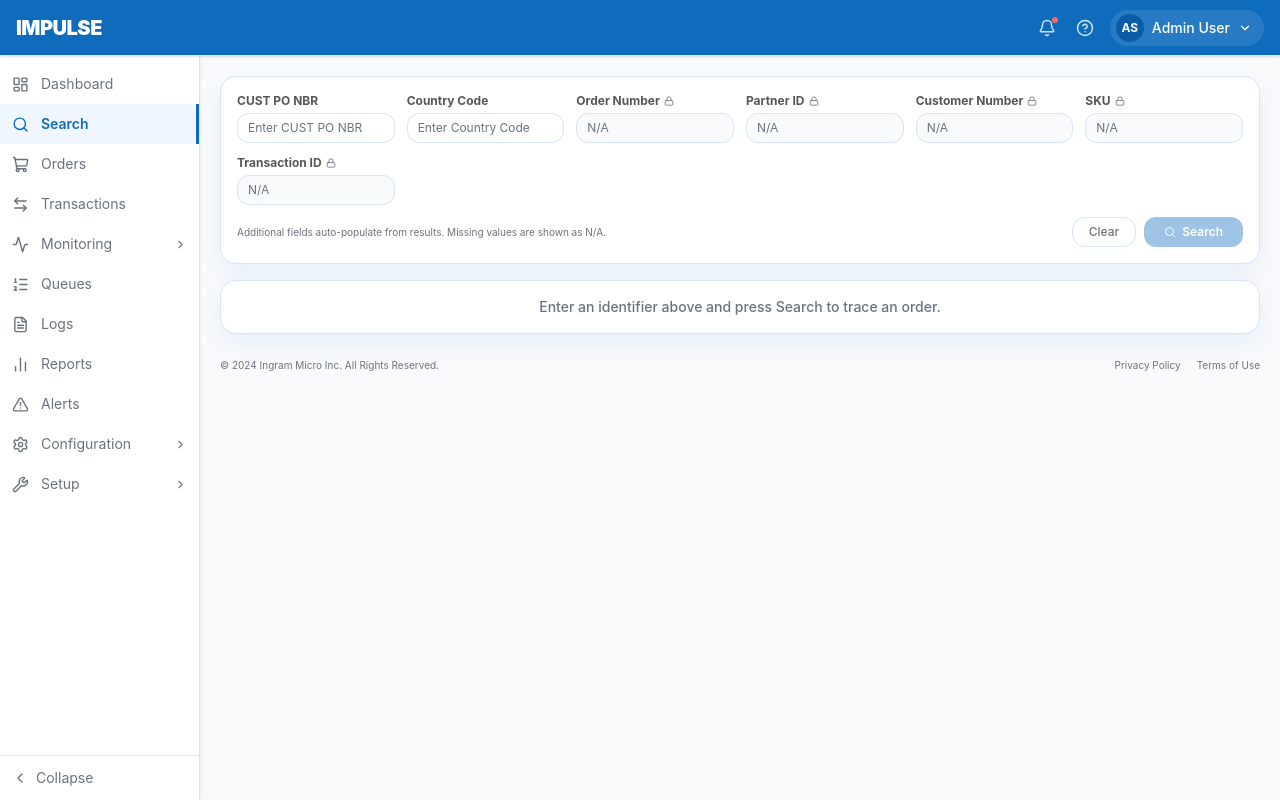
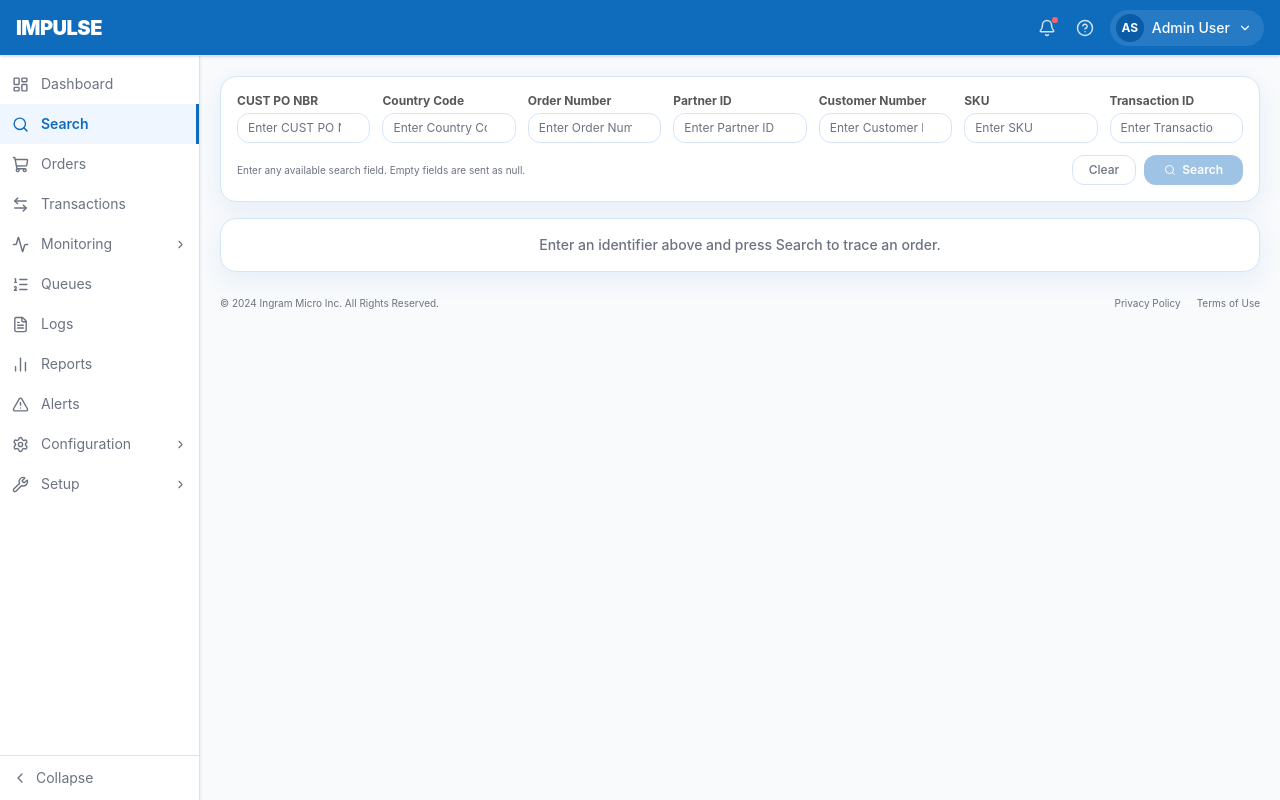
Before and after one commit to im-charmi152/Impulse_Tool, a React (Vite) app in the folder my-dashboard/: page / in a window 1280 px wide. Built offline with nearby package versions, Linux system fonts and the light colour scheme.

Commit message:
SearchBar changes

```diff
--- a/my-dashboard/src/components/search/SearchBar.jsx
+++ b/my-dashboard/src/components/search/SearchBar.jsx
@@ -3,50 +3,120 @@ import { Search as SearchIcon, X, Lock } from "lucide-react";
 import { SEARCH_FIELDS } from "../../data/navigation";
 
 function normalizeDisplayValue(value) {
-  if (value == null || value === "" || value === "—") return "N/A";
+  if (value == null || value === "" || value === "—") {
+    return "N/A";
+  }
+
   return String(value);
 }
 
 function SearchBar({ onSearch, loading, resultOrder, resultLineItems }) {
   const [values, setValues] = useState({});
 
-  const requiredParams = SEARCH_FIELDS.filter((f) => f.supported).map((f) => f.param);
-  const canSearch = requiredParams.every((param) => values[param]?.trim());
+  // ------------------------------------------------------------
+  // Supported search fields
+  // ------------------------------------------------------------
+  const supportedFields = useMemo(
+    () => SEARCH_FIELDS.filter((field) => field.supported),
+    [],
+  );
 
+  // User only needs to enter ONE supported field.
+  const canSearch = useMemo(
+    () => supportedFields.some((field) => values[field.param]?.trim()),
+    [supportedFields, values],
+  );
+
+  // ------------------------------------------------------------
+  // Values automatically populated from search results
+  // ------------------------------------------------------------
   const derivedValues = useMemo(() => {
-    const firstLine = Array.isArray(resultLineItems) ? resultLineItems[0] : null;
+    const firstLine = Array.isArray(resultLineItems)
+      ? resultLineItems[0]
+      : null;
 
     return {
       orderNumber: normalizeDisplayValue(
-        resultOrder?.imiAsgdOrdrNbr ?? resultOrder?.ordrNbr ?? resultOrder?.orderNumber,
+        resultOrder?.imiAsgdOrdrNbr ??
+          resultOrder?.ordrNbr ??
+          resultOrder?.orderNumber,
       ),
+
       partnerId: normalizeDisplayValue(resultOrder?.partnerId),
+
       accountNumber: normalizeDisplayValue(
         resultOrder?.custNbr ?? resultOrder?.accountNumber,
       ),
-      sku: normalizeDisplayValue(
-        firstLine?.imPartNbr ?? firstLine?.sku,
-      ),
+
+      sku: normalizeDisplayValue(firstLine?.imPartNbr ?? firstLine?.sku),
+
       transactionId: normalizeDisplayValue(
         resultOrder?.xactSet ?? resultOrder?.transactionId,
       ),
+
+      poNumber: normalizeDisplayValue(resultOrder?.poNumber),
+
+      countryCode: normalizeDisplayValue(resultOrder?.countryCode),
     };
   }, [resultOrder, resultLineItems]);
 
+  // ------------------------------------------------------------
+  // Handle field changes
+  // ------------------------------------------------------------
   const handleChange = useCallback((param, value) => {
-    setValues((prev) => ({ ...prev, [param]: value }));
+    setValues((prev) => ({
+      ...prev,
+      [param]: value,
+    }));
   }, []);
 
-  const handleClear = useCallback(() => setValues({}), []);
+  // ------------------------------------------------------------
+  // Clear search
+  // ------------------------------------------------------------
+  const handleClear = useCallback(() => {
+    setValues({});
+  }, []);
 
+  // ------------------------------------------------------------
+  // Submit search
+  // ------------------------------------------------------------
   const handleSubmit = useCallback(() => {
-    if (!canSearch || loading) return;
-    onSearch(values);
-  }, [values, canSearch, loading, onSearch]);
+    if (!canSearch || loading) {
+      return;
+    }
 
+    /*
+      Build request dynamically from SEARCH_FIELDS.
+
+      Example:
+      {
+        poNumber: "8936049D",
+        countryCode: null,
+        orderNumber: null,
+        partnerId: "US922531",
+        accountNumber: null,
+        sku: null,
+        transactionId: null
+      }
+    */
+
+    const searchParams = {};
+
+    supportedFields.forEach((field) => {
+      const value = values[field.param]?.trim();
+
+      searchParams[field.param] = value || null;
+    });
+
+    onSearch(searchParams);
+  }, [values, canSearch, loading, onSearch, supportedFields]);
+
+  // ------------------------------------------------------------
+  // UI
+  // ------------------------------------------------------------
   return (
     <div className="enterprise-card">
-      <div className="grid grid-cols-2 sm:grid-cols-3 lg:grid-cols-6 gap-3">
+      <div className="grid grid-cols-2 sm:grid-cols-3 lg:grid-cols-7 gap-3">
         {SEARCH_FIELDS.map(({ label, param, supported }) => {
           const displayValue = supported
             ? values[param] || ""
@@ -56,8 +126,10 @@ function SearchBar({ onSearch, loading, resultOrder, resultLineItems }) {
             <div key={param}>
               <label className="field-label flex items-center gap-1 text-xs mb-1">
                 {label}
+
                 {!supported && <Lock size={10} className="text-[#6B7280]" />}
               </label>
+
               <div className="relative">
                 <input
                   type="text"
@@ -66,11 +138,17 @@ function SearchBar({ onSearch, loading, resultOrder, resultLineItems }) {
                   placeholder={supported ? `Enter ${label}` : "N/A"}
                   value={displayValue}
                   onChange={(e) => handleChange(param, e.target.value)}
-                onKeyDown={(e) => e.key === "Enter" && handleSubmit()}
+                  onKeyDown={(e) => {
+                    if (e.key === "Enter") {
+                      handleSubmit();
+                    }
+                  }}
                   className="w-full border border-[#D6E4F7] rounded-xl px-2.5 py-1.5 text-xs text-[#1F2937] focus:outline-none focus:ring-2 focus:ring-[#0F6CBD] focus:border-transparent placeholder-[#6B7280] pr-7 disabled:bg-[#F8FAFC] disabled:text-[#6B7280] disabled:cursor-not-allowed"
                 />
+
                 {supported && values[param] && (
                   <button
+                    type="button"
                     onClick={() => handleChange(param, "")}
                     className="absolute right-2 top-2 text-[#6B7280] hover:text-[#1F2937]"
                     aria-label={`Clear ${label}`}
@@ -83,23 +161,34 @@ function SearchBar({ onSearch, loading, resultOrder, resultLineItems }) {
           );
         })}
       </div>
+
+      {/* -------------------------------------------------------
+          Footer
+      ------------------------------------------------------- */}
       <div className="flex items-center justify-between mt-3">
         <span className="text-[10px] text-[#6B7280]">
-          Additional fields auto-populate from results. Missing values are shown as N/A.
+          Enter any available search field. Empty fields are sent as null.
         </span>
+
         <div className="flex gap-2">
+          {/* Clear */}
           <button
+            type="button"
             onClick={handleClear}
             className="px-4 py-1.5 text-xs font-medium text-[#6B7280] border border-[#D6E4F7] rounded-xl hover:bg-[#EFF6FF]"
           >
             Clear
           </button>
+
+          {/* Search */}
           <button
+            type="button"
             onClick={handleSubmit}
             disabled={!canSearch || loading}
             className="px-5 py-1.5 text-xs font-semibold text-white bg-[#0F6CBD] rounded-xl hover:bg-[#0A5CA6] disabled:opacity-40 disabled:cursor-not-allowed flex items-center gap-1.5"
           >
             <SearchIcon size={12} />
+
             {loading ? "Searching…" : "Search"}
           </button>
         </div>
@@ -109,3 +198,115 @@ function SearchBar({ onSearch, loading, resultOrder, resultLineItems }) {
 }
 
 export default SearchBar;
+
+// import { useState, useCallback, useMemo } from "react";
+// import { Search as SearchIcon, X, Lock } from "lucide-react";
+// import { SEARCH_FIELDS } from "../../data/navigation";
+
+// function normalizeDisplayValue(value) {
+//   if (value == null || value === "" || value === "—") return "N/A";
+//   return String(value);
+// }
+
+// function SearchBar({ onSearch, loading, resultOrder, resultLineItems }) {
+//   const [values, setValues] = useState({});
+
+//   const requiredParams = SEARCH_FIELDS.filter((f) => f.supported).map((f) => f.param);
+//   const canSearch = requiredParams.every((param) => values[param]?.trim());
+
+//   const derivedValues = useMemo(() => {
+//     const firstLine = Array.isArray(resultLineItems) ? resultLineItems[0] : null;
+
+//     return {
+//       orderNumber: normalizeDisplayValue(
+//         resultOrder?.imiAsgdOrdrNbr ?? resultOrder?.ordrNbr ?? resultOrder?.orderNumber,
+//       ),
+//       partnerId: normalizeDisplayValue(resultOrder?.partnerId),
+//       accountNumber: normalizeDisplayValue(
+//         resultOrder?.custNbr ?? resultOrder?.accountNumber,
+//       ),
+//       sku: normalizeDisplayValue(
+//         firstLine?.imPartNbr ?? firstLine?.sku,
+//       ),
+//       transactionId: normalizeDisplayValue(
+//         resultOrder?.xactSet ?? resultOrder?.transactionId,
+//       ),
+//     };
+//   }, [resultOrder, resultLineItems]);
+
+//   const handleChange = useCallback((param, value) => {
+//     setValues((prev) => ({ ...prev, [param]: value }));
+//   }, []);
+
+//   const handleClear = useCallback(() => setValues({}), []);
+
+//   const handleSubmit = useCallback(() => {
+//     if (!canSearch || loading) return;
+//     onSearch(values);
+//   }, [values, canSearch, loading, onSearch]);
+
+//   return (
+//     <div className="enterprise-card">
+//       <div className="grid grid-cols-2 sm:grid-cols-3 lg:grid-cols-6 gap-3">
+//         {SEARCH_FIELDS.map(({ label, param, supported }) => {
+//           const displayValue = supported
+//             ? values[param] || ""
+//             : derivedValues[param] || "N/A";
+
+//           return (
+//           <div key={param}>
+//             <label className="field-label flex items-center gap-1 text-xs mb-1">
+//               {label}
+//               {!supported && <Lock size={10} className="text-[#6B7280]" />}
+//             </label>
+//             <div className="relative">
+//               <input
+//                 type="text"
+//                 readOnly={!supported}
+//                 disabled={!supported}
+//                 placeholder={supported ? `Enter ${label}` : "N/A"}
+//                 value={displayValue}
+//                 onChange={(e) => handleChange(param, e.target.value)}
+//                 onKeyDown={(e) => e.key === "Enter" && handleSubmit()}
+//                 className="w-full border border-[#D6E4F7] rounded-xl px-2.5 py-1.5 text-xs text-[#1F2937] focus:outline-none focus:ring-2 focus:ring-[#0F6CBD] focus:border-transparent placeholder-[#6B7280] pr-7 disabled:bg-[#F8FAFC] disabled:text-[#6B7280] disabled:cursor-not-allowed"
+//               />
+//               {supported && values[param] && (
+//                 <button
+//                   onClick={() => handleChange(param, "")}
+//                   className="absolute right-2 top-2 text-[#6B7280] hover:text-[#1F2937]"
+//                   aria-label={`Clear ${label}`}
+//                 >
+//                   <X size={12} />
+//                 </button>
+//               )}
+//             </div>
+//           </div>
+//           );
+//         })}
+//       </div>
+//       <div className="flex items-center justify-between mt-3">
+//         <span className="text-[10px] text-[#6B7280]">
+//           Additional fields auto-populate from results. Missing values are shown as N/A.
+//         </span>
+//         <div className="flex gap-2">
+//           <button
+//             onClick={handleClear}
+//             className="px-4 py-1.5 text-xs font-medium text-[#6B7280] border border-[#D6E4F7] rounded-xl hover:bg-[#EFF6FF]"
+//           >
+//             Clear
+//           </button>
+//           <button
+//             onClick={handleSubmit}
+//             disabled={!canSearch || loading}
+//             className="px-5 py-1.5 text-xs font-semibold text-white bg-[#0F6CBD] rounded-xl hover:bg-[#0A5CA6] disabled:opacity-40 disabled:cursor-not-allowed flex items-center gap-1.5"
+//           >
+//             <SearchIcon size={12} />
+//             {loading ? "Searching…" : "Search"}
+//           </button>
+//         </div>
+//       </div>
+//     </div>
+//   );
+// }
+
+// export default SearchBar;
--- a/my-dashboard/src/data/navigation.js
+++ b/my-dashboard/src/data/navigation.js
@@ -36,11 +36,11 @@ export const NAV_ITEMS = [
 export const SEARCH_FIELDS = [
   { label: "CUST PO NBR", param: "poNumber", supported: true },
   { label: "Country Code", param: "countryCode", supported: true },
-  { label: "Order Number", param: "orderNumber", supported: false },
-  { label: "Partner ID", param: "partnerId", supported: false },
-  { label: "Customer Number", param: "accountNumber", supported: false },
-  { label: "SKU", param: "sku", supported: false },
-  { label: "Transaction ID", param: "transactionId", supported: false },
+  { label: "Order Number", param: "orderNumber", supported: true },
+  { label: "Partner ID", param: "partnerId", supported: true },
+  { label: "Customer Number", param: "accountNumber", supported: true },
+  { label: "SKU", param: "sku", supported: true },
+  { label: "Transaction ID", param: "transactionId", supported: true },
 ];
 
 // The three order-entry flows the tool must be able to trace, per
--- a/my-dashboard/src/services/orderApi.js
+++ b/my-dashboard/src/services/orderApi.js
@@ -4,20 +4,36 @@ import axios from "axios";
 // .env.local file in your project root with:
 //   VITE_ORDER_API_BASE_URL=http://localhost:5298/api/order
 const BASE_URL =
-  import.meta.env.VITE_ORDER_API_BASE_URL ||
-  "http://localhost:5298/api/order";
+  import.meta.env.VITE_ORDER_API_BASE_URL || "http://localhost:5298/api/order";
 
 const client = axios.create({
   baseURL: BASE_URL,
   timeout: 60000,
 });
 
-export const getOrderDetails = async (poNumber, countryCode, signal) => {
+export const getOrderDetails = async (
+  poNumber,
+  countryCode,
+  orderNumber,
+  partnerId,
+  accountNumber,
+  sku,
+  transactionId,
+  signal,
+) => {
   try {
     const response = await client.post(
       "/GetOrder",
-      { poNumber, countryCode },
-      { signal }
+      {
+        poNumber,
+        countryCode,
+        orderNumber,
+        partnerId,
+        accountNumber,
+        sku,
+        transactionId,
+      },
+      { signal },
     );
     return response.data;
   } catch (error) {
```
Also changed, not shown: 1 other file (tests, documents, lock files or other folders). Lines whose indentation alone changed are shown as unchanged.
